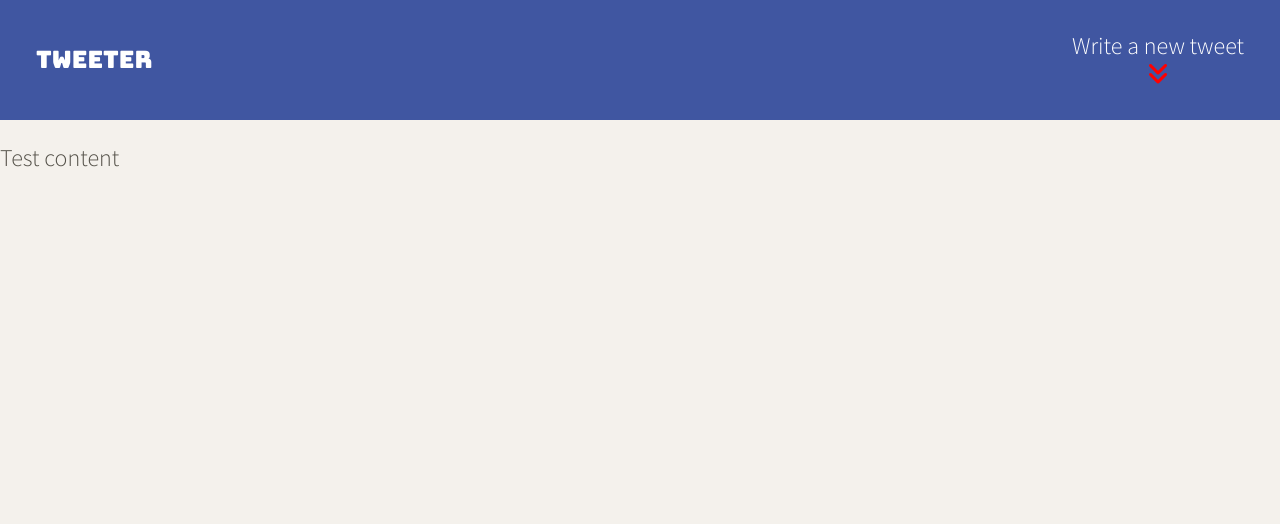
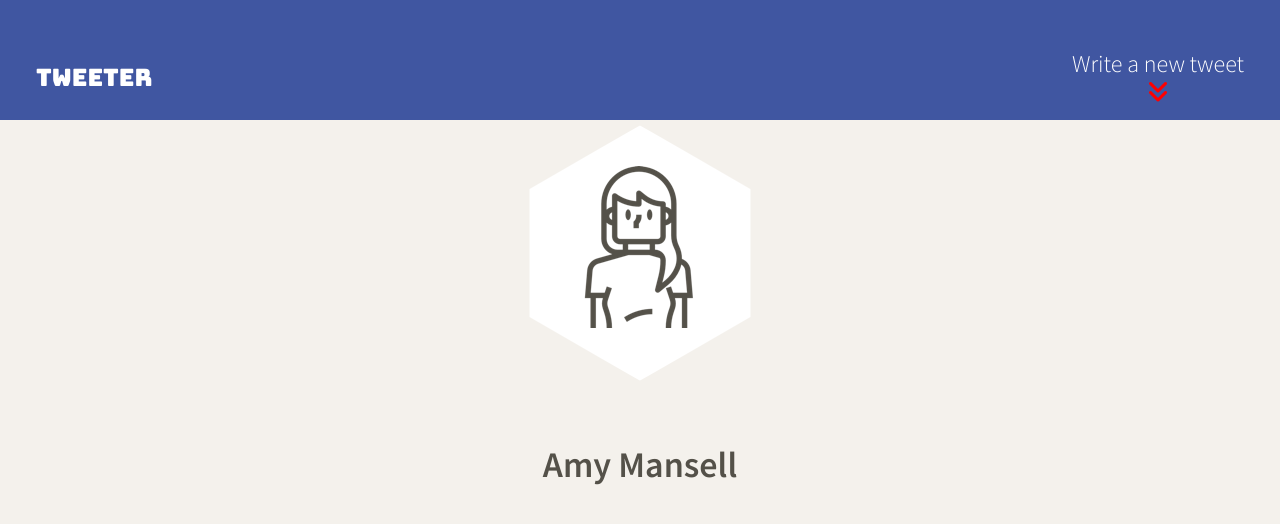
Before and after one commit to firewallfail/tweeter, a website: page public/index.html in a window 1280 px wide. Drawn offline with nearby package versions, Linux system fonts and the light colour scheme.

Commit message:
Implement profile picture and name

```diff
--- a/public/index.html
+++ b/public/index.html
@@ -30,17 +30,27 @@
 
 <body>
   <!-- Top nav bar (fixed) -->
-  <nav>
-    <span>tweeter</span>
+  <nav class="navbar">
+    <span class="logo">tweeter</span>
     <div class="new-tweet">
       <div>Write a new tweet</div>
       <div><i class="fa-solid fa-angles-down"></i></div>
     </div>
   </nav>
 
+  <header class="profile">
+    <div>
+      <img src="/images/profile-hex.png">
+    </div>
+    <br>
+    <div>
+      <h2>Amy Mansell</h2>
+    </div>
+  </header>
+
+
   <!-- Page-specific (main) content here -->
   <main class="container">
-    <p>Test content</p>
   </main>
 </body>
 
--- a/public/styles/layout.css
+++ b/public/styles/layout.css
@@ -21,11 +21,9 @@ body {
   color: #545149;
   background-color: #f4f1ec;
   font-size: 24px;
+  font-family: 'Source Sans Pro', sans-serif;
 }
 
 /*
 * Additional CSS can be defined below or in other CSS files, as per instructions
 */
-body {
-  font-family: 'Source Sans Pro', sans-serif;
-}
--- a/public/styles/nav.css
+++ b/public/styles/nav.css
@@ -1,17 +1,21 @@
-nav {
+.navbar {
+  position: fixed;
+  top: 0;
   display: flex;
   flex-direction: row;
   align-items: center;
-  width: auto;
+  width: 100vw;
   background-color: #4056A1;
   color: #FFFFFF;
   height: 120px;
   justify-content: space-between;
+  padding-top: 1.5em;
   padding-left: 1.5em;
   padding-right: 1.5em;
+  z-index: 1;
 }
 
-nav span {
+.logo {
   font-family: 'Bungee';
 }
 
@@ -24,3 +28,14 @@ nav span {
 .fa-angles-down {
   color: red;
 }
+
+.profile {
+  display: flex;
+  flex-direction: column;
+  justify-content: center;
+  align-items: center;
+  height: 400px;
+  width: 100%;
+  padding-top: 240px;
+  ;
+}
```
